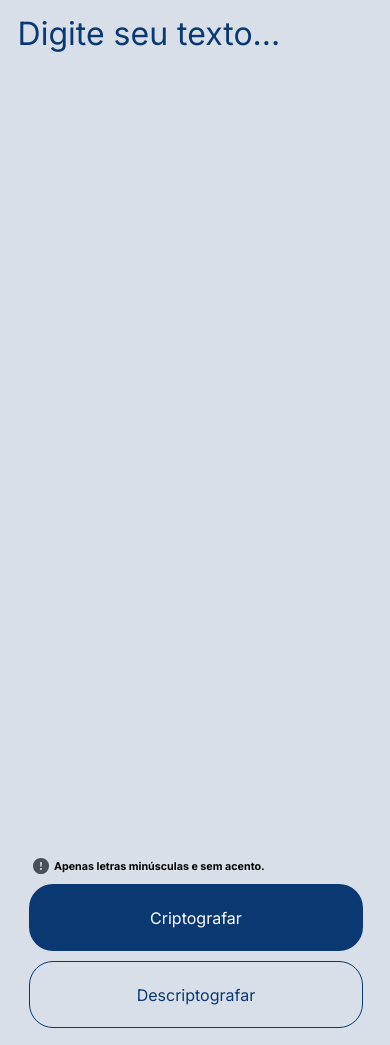
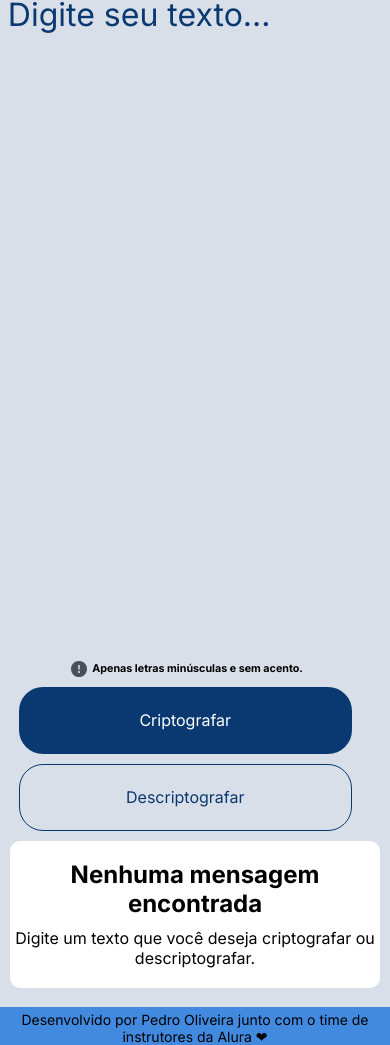
Before and after one commit to sspedroo/alura-challenge, a plain HTML site: page index.html in a window 390 px wide. Shown: the part 73-1118 px from the top of the page. Drawn offline with Linux system fonts and the light colour scheme; files whose address does not match are found by name.

Commit message:
Ajustar responsivo ate 480px

```diff
--- a/style.css
+++ b/style.css
@@ -1,14 +1,15 @@
 @import url('https://fonts.googleapis.com/css2?family=Inter:wght@400;700&display=swap');
 
 * {
-    margin: 0;
-    padding: 0;
+    margin: 0px;
+    padding: 0px;
     box-sizing: border-box;
 }
 
 body {
     background-color: #D8DFE8;
     font-family: 'Inter', sans-serif;
+    overflow-x: hidden;
 }
 
 
@@ -160,6 +161,10 @@ body {
         box-sizing: border-box;
     }
 
+    html, body {
+        width: 100%;
+    }
+
     .header{
        margin: none;
     }
@@ -170,46 +175,36 @@ body {
         justify-content: center;
         align-items: center;
         width: 100%;
+        height: 100%;
+        gap: 0px;
     }
 
     .main-container{
-        margin: 5% 0% 0% 5% ;
         display: flex;
         justify-content: space-between;
         flex-direction: column;
-        width: 100vw;
+        width: 100%;
         min-height: 100vh;
+        margin: 0px;
      }
 
      #text_area {
-        width: 100vw;
-        min-height: 100vh;
+        width: 90%;
+        min-height: 650px;
         background-color: #D8DFE8;
         border: none;
-        margin:2% 0% 0% 2%;
         color: #0A3871;
         font-size: 2rem;
         font-family: 'Inter', sans-serif;
     }
 
-    .messages-container{
-        padding: 5% 0% 5% 0%;
-        display: flex;
-        justify-content: center;
-        align-items: center;
-        margin-right: 0px;
-        width: 95vw;
-        word-wrap: break-word;
-    }
-
-    .messages-container img {
-        display: none;
-    }
-
     .buttons{
         display: flex;
         flex-direction: column;
-
+        align-items: center;
+        justify-content: center;
+        width: 95vw;
+        margin: 0px 0px;
     }
 
     #lock, #unlock{
@@ -224,6 +219,7 @@ body {
         font-family: 'Inter', sans-serif;
         border: none;
         margin-bottom: 10px;
+        margin-right: 0px;
     }
 
     #unlock {
@@ -233,19 +229,38 @@ body {
         border: 1px solid #0a3871;
     }
 
+    .messages-container{
+        padding: 5% 0% 5% 0%;
+        margin-top: 10px;
+        width: 95vw;
+        word-wrap: break-word;
+        display: flex;
+        flex-direction: column;
+        justify-content: center;
+        align-items: center;
+        gap: 10px;
+        background-color: #FFFFFF;
+        border-radius: 10px;
+        font-family: 'Inter', sans-serif;
+        margin-right: 0px;
+        max-height: 100vh;
+        text-align: center;
+    }
+
+    .messages-container img {
+        display: none;
+    }
+
     .footer{
         display: flex;
         flex-direction: column;
         text-align: center;
         width:100%;
-        height: 100%;
         background-color:#4289e0;
-        padding: 0px;
-        margin: 10px 0px 0px 10px;
         gap: 10px;
         font-size: 14px;
+        position: absolute;
     }
-
 
     .my-links img{
         width: 8%;
```
